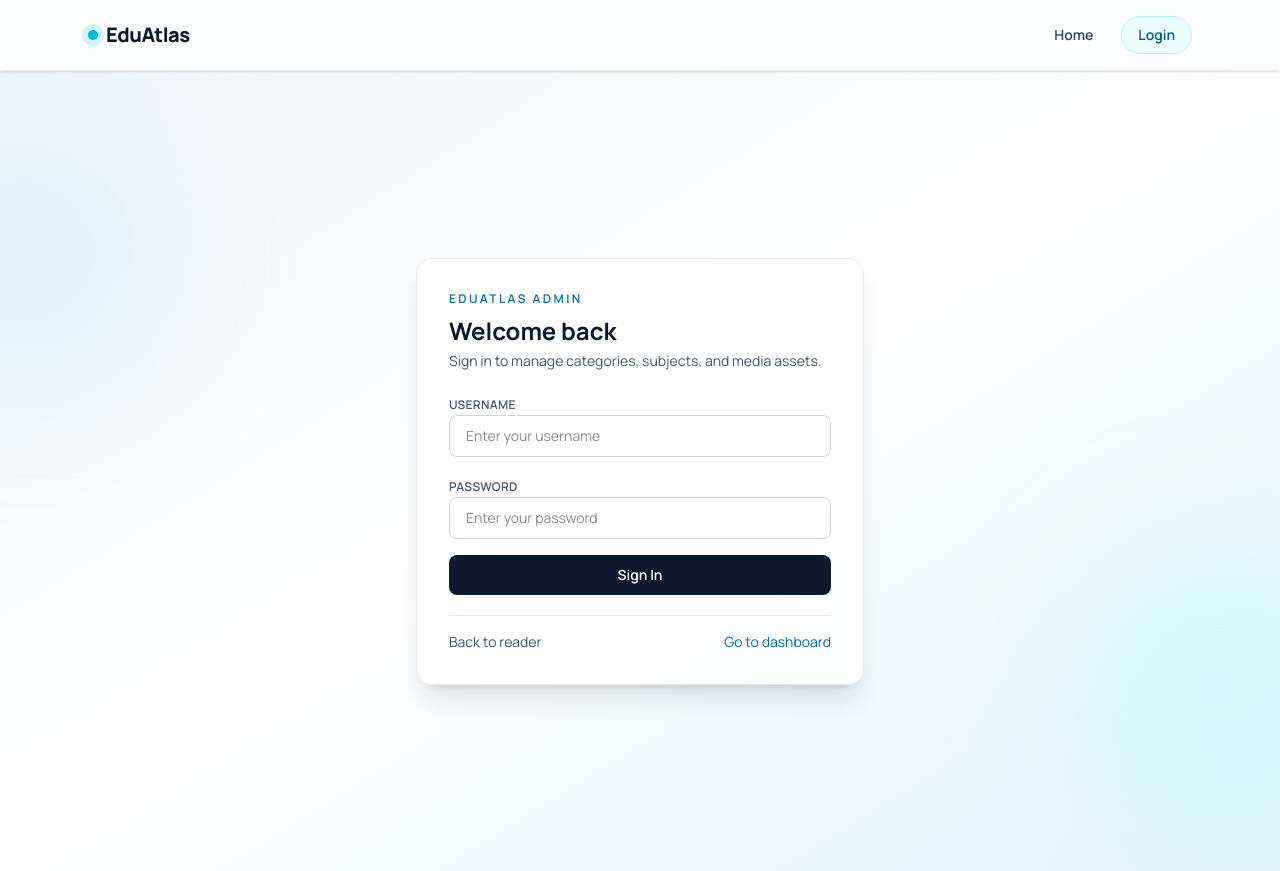
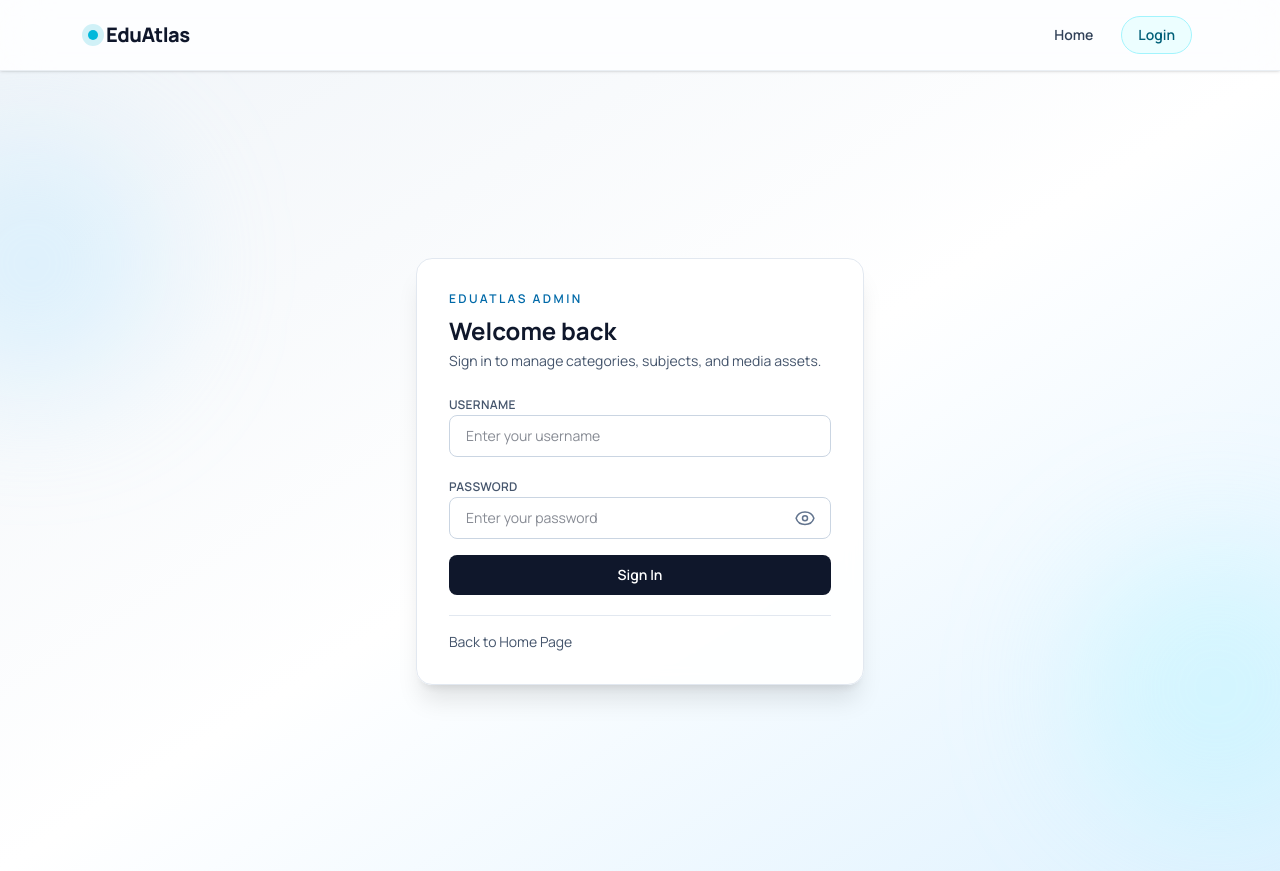
Before and after one commit to thabir303/EduAtlas, a Next.js app in the folder frontend/: page /admin/login in a window 1280 px wide. Built offline with nearby package versions, Linux system fonts and the light colour scheme; no server answers.

Commit message:
feat: add show password functionality and improve password input UI in AdminLoginPage

```diff
--- a/frontend/src/app/admin/login/page.tsx
+++ b/frontend/src/app/admin/login/page.tsx
@@ -13,6 +13,7 @@ export default function AdminLoginPage() {
 
   const [username, setUsername] = useState("");
   const [password, setPassword] = useState("");
+  const [showPassword, setShowPassword] = useState(false);
   const [error, setError] = useState("");
   const [success, setSuccess] = useState("");
   const [loading, setLoading] = useState(false);
@@ -83,15 +84,37 @@ export default function AdminLoginPage() {
             <label htmlFor="password" className="text-xs font-semibold uppercase tracking-wide text-slate-600">
               Password
             </label>
+            <div className="relative">
               <input
                 id="password"
-              type="password"
+                type={showPassword ? "text" : "password"}
                 placeholder="Enter your password"
                 value={password}
                 autoComplete="current-password"
                 onChange={(event) => setPassword(event.target.value)}
-              className="w-full rounded-lg border border-slate-300 bg-white px-4 py-2.5 text-sm outline-none transition focus:border-sky-400 focus:ring-2 focus:ring-sky-100"
+                className="w-full rounded-lg border border-slate-300 bg-white px-4 py-2.5 pr-12 text-sm outline-none transition focus:border-sky-400 focus:ring-2 focus:ring-sky-100"
               />
+              <button
+                type="button"
+                onClick={() => setShowPassword((prev) => !prev)}
+                aria-label={showPassword ? "Hide password" : "Show password"}
+                className="absolute right-3 top-1/2 -translate-y-1/2 rounded-md p-1 text-slate-500 transition hover:bg-slate-100 hover:text-slate-700 cursor-pointer"
+              >
+                {showPassword ? (
+                  <svg viewBox="0 0 24 24" fill="none" stroke="currentColor" strokeWidth="1.8" className="h-5 w-5" aria-hidden="true">
+                    <path strokeLinecap="round" strokeLinejoin="round" d="M3 3l18 18" />
+                    <path strokeLinecap="round" strokeLinejoin="round" d="M10.58 10.58a2 2 0 102.83 2.83" />
+                    <path strokeLinecap="round" strokeLinejoin="round" d="M9.88 5.09A10.94 10.94 0 0112 4.91c5.05 0 9.27 3.12 10.67 7.5a11.8 11.8 0 01-4.12 5.74" />
+                    <path strokeLinecap="round" strokeLinejoin="round" d="M6.61 6.61A11.8 11.8 0 001.33 12.4a11.87 11.87 0 003.79 5.2" />
+                  </svg>
+                ) : (
+                  <svg viewBox="0 0 24 24" fill="none" stroke="currentColor" strokeWidth="1.8" className="h-5 w-5" aria-hidden="true">
+                    <path strokeLinecap="round" strokeLinejoin="round" d="M1.33 12.4C2.73 8.02 6.95 4.9 12 4.9s9.27 3.12 10.67 7.5c-1.4 4.38-5.62 7.5-10.67 7.5S2.73 16.78 1.33 12.4z" />
+                    <circle cx="12" cy="12.4" r="3" />
+                  </svg>
+                )}
+              </button>
+            </div>
           </div>
 
           <LoadingButton
@@ -106,10 +129,7 @@ export default function AdminLoginPage() {
 
         <div className="mt-5 flex items-center justify-between gap-3 border-t border-slate-200 pt-4 text-sm">
           <Link href="/" className="text-slate-600 transition hover:text-slate-900 cursor-pointer">
-            Back to reader
-          </Link>
-          <Link href="/admin" className="text-sky-700 transition hover:text-sky-900 cursor-pointer">
-            Go to dashboard
+            Back to Home Page
           </Link>
         </div>
       </div>
```
Lines whose indentation alone changed are shown as unchanged.
